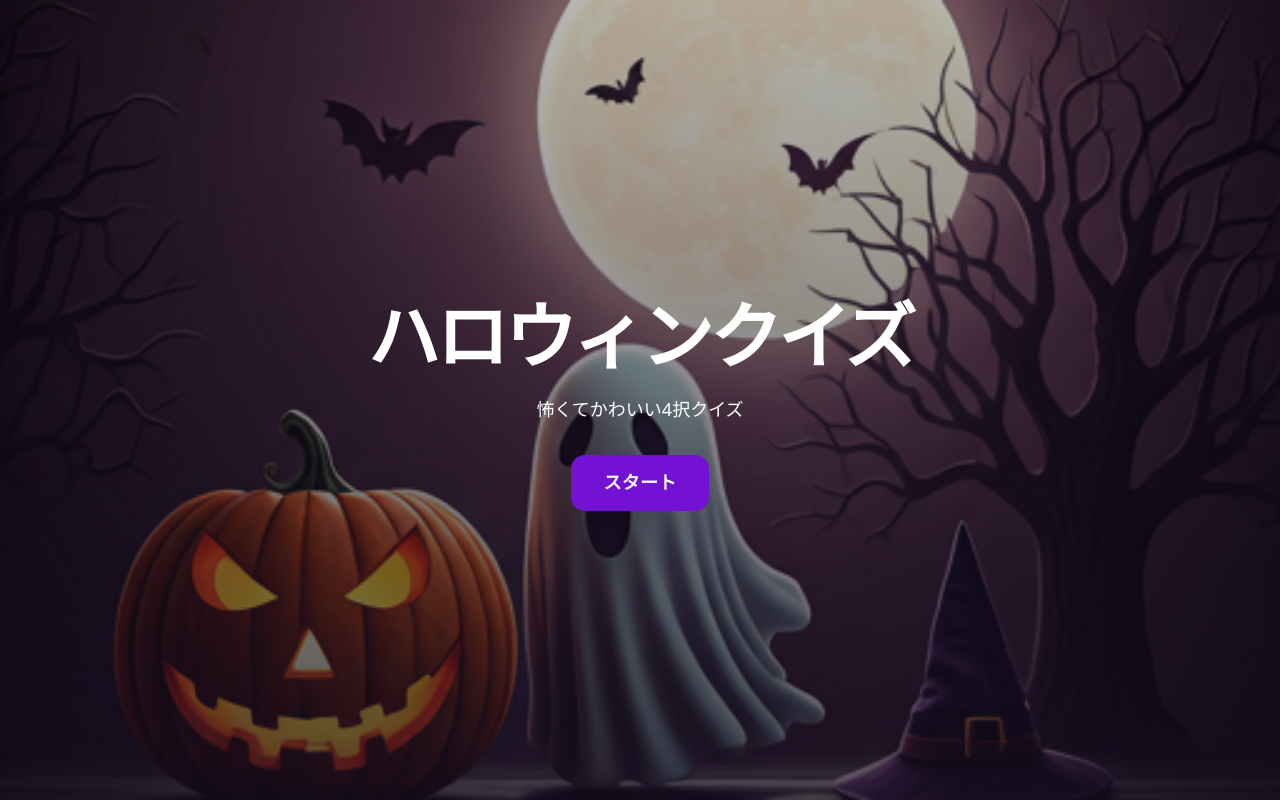
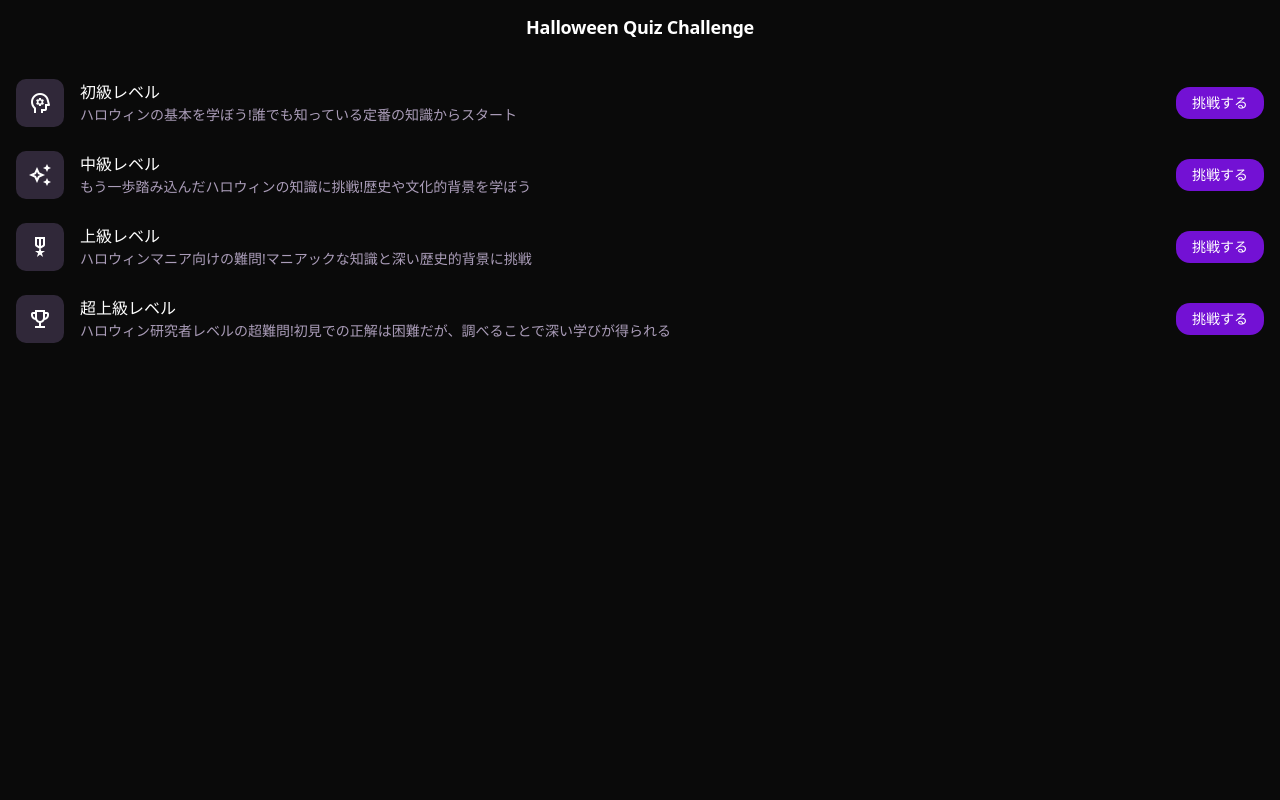
Before and after one commit to umigame-tech/halloween-quiz, a React (Vite) app: page / in a window 1280 px wide. Both pictures are taken after a click on the button "スタート". Built offline with nearby package versions, Linux system fonts and the light colour scheme.

Commit message:
クイズ一覧

```diff
--- a/src/App.tsx
+++ b/src/App.tsx
@@ -1,8 +1,21 @@
+import { useState } from "react";
 import { HalloweenQuiz } from "./components/HalloweenQuiz";
+import { QuizList } from "./components/QuizList";
 import "./index.css";
 
+type Screen = "home" | "quiz-list" | "quiz";
+
 export function App() {
-  return <HalloweenQuiz />;
+  const [currentScreen, setCurrentScreen] = useState<Screen>("home");
+
+  return (
+    <>
+      {currentScreen === "home" && (
+        <HalloweenQuiz onStart={() => setCurrentScreen("quiz-list")} />
+      )}
+      {currentScreen === "quiz-list" && <QuizList />}
+    </>
+  );
 }
 
 export default App;
--- a/src/components/HalloweenQuiz.tsx
+++ b/src/components/HalloweenQuiz.tsx
@@ -1,6 +1,10 @@
 import halloweenBg from "../halloween_bg.png";
 
-export function HalloweenQuiz() {
+interface HalloweenQuizProps {
+  onStart: () => void;
+}
+
+export function HalloweenQuiz({ onStart }: HalloweenQuizProps) {
   return (
     <div
       className="relative flex h-auto min-h-screen w-full flex-col dark group/design-root overflow-x-hidden"
@@ -24,6 +28,7 @@ export function HalloweenQuiz() {
               </h2>
             </div>
             <button
+              onClick={onStart}
               className="flex min-w-[84px] max-w-[480px] cursor-pointer items-center justify-center overflow-hidden rounded-xl h-12 px-6 @[480px]:h-14 @[480px]:px-8 text-white text-lg font-bold leading-normal tracking-[0.015em] transition-transform duration-300 ease-in-out hover:scale-105"
               style={{ backgroundColor: "#7311d4" }}
               onMouseEnter={(e) => {
--- /dev/null
+++ b/src/components/QuizList.tsx
@@ -0,0 +1,86 @@
+import { useState } from "react";
+import seedData from "../../db/seed-data.json";
+
+interface QuizGroup {
+  group: {
+    id: string;
+    name: string;
+    description: string;
+  };
+  questions: Array<{
+    id: string;
+    question_text: string;
+    explanation: string;
+    choices: Array<{
+      choice_text: string;
+      is_correct: boolean;
+      choice_order: number;
+    }>;
+  }>;
+}
+
+const iconMap: { [key: string]: string } = {
+  g001: "psychology",
+  g002: "auto_awesome",
+  g003: "military_tech",
+  g004: "emoji_events",
+};
+
+export function QuizList() {
+  const quizGroups = seedData as QuizGroup[];
+
+  const handleStartQuiz = (groupId: string) => {
+    console.log("Starting quiz for group:", groupId);
+    // TODO: Navigate to quiz screen
+  };
+
+  return (
+    <div className="relative flex h-auto min-h-screen w-full flex-col bg-background-dark group/design-root overflow-x-hidden">
+      <div className="flex items-center bg-background-dark p-4 pb-2 justify-between">
+        <h2 className="text-white text-lg font-bold leading-tight tracking-[-0.015em] flex-1 text-center font-display">
+          Halloween Quiz Challenge
+        </h2>
+      </div>
+      <div className="h-5 bg-background-dark"></div>
+      <div className="flex flex-col">
+        {quizGroups.map((quizGroup) => (
+          <div
+            key={quizGroup.group.id}
+            className="flex items-center gap-4 bg-background-dark px-4 min-h-[72px] py-2 justify-between"
+          >
+            <div className="flex items-center gap-4">
+              <div className="text-white flex items-center justify-center rounded-lg bg-[#302839] shrink-0 size-12">
+                <span className="material-symbols-outlined">
+                  {iconMap[quizGroup.group.id] || "help"}
+                </span>
+              </div>
+              <div className="flex flex-col justify-center">
+                <p className="text-white text-base font-medium leading-normal line-clamp-1 font-display">
+                  {quizGroup.group.name}
+                </p>
+                <p className="text-[#ab9db9] text-sm font-normal leading-normal line-clamp-2 font-display">
+                  {quizGroup.group.description}
+                </p>
+              </div>
+            </div>
+            <div className="shrink-0">
+              <button
+                onClick={() => handleStartQuiz(quizGroup.group.id)}
+                className="flex min-w-[84px] max-w-[480px] cursor-pointer items-center justify-center overflow-hidden rounded-xl h-8 px-4 text-white text-sm font-medium leading-normal w-fit font-display transition-transform duration-300 ease-in-out hover:scale-105"
+                style={{ backgroundColor: "#7311d4" }}
+                onMouseEnter={(e) => {
+                  e.currentTarget.style.backgroundColor = "#5f0eb8";
+                }}
+                onMouseLeave={(e) => {
+                  e.currentTarget.style.backgroundColor = "#7311d4";
+                }}
+              >
+                <span className="truncate">挑戦する</span>
+              </button>
+            </div>
+          </div>
+        ))}
+      </div>
+    </div>
+  );
+}
```
